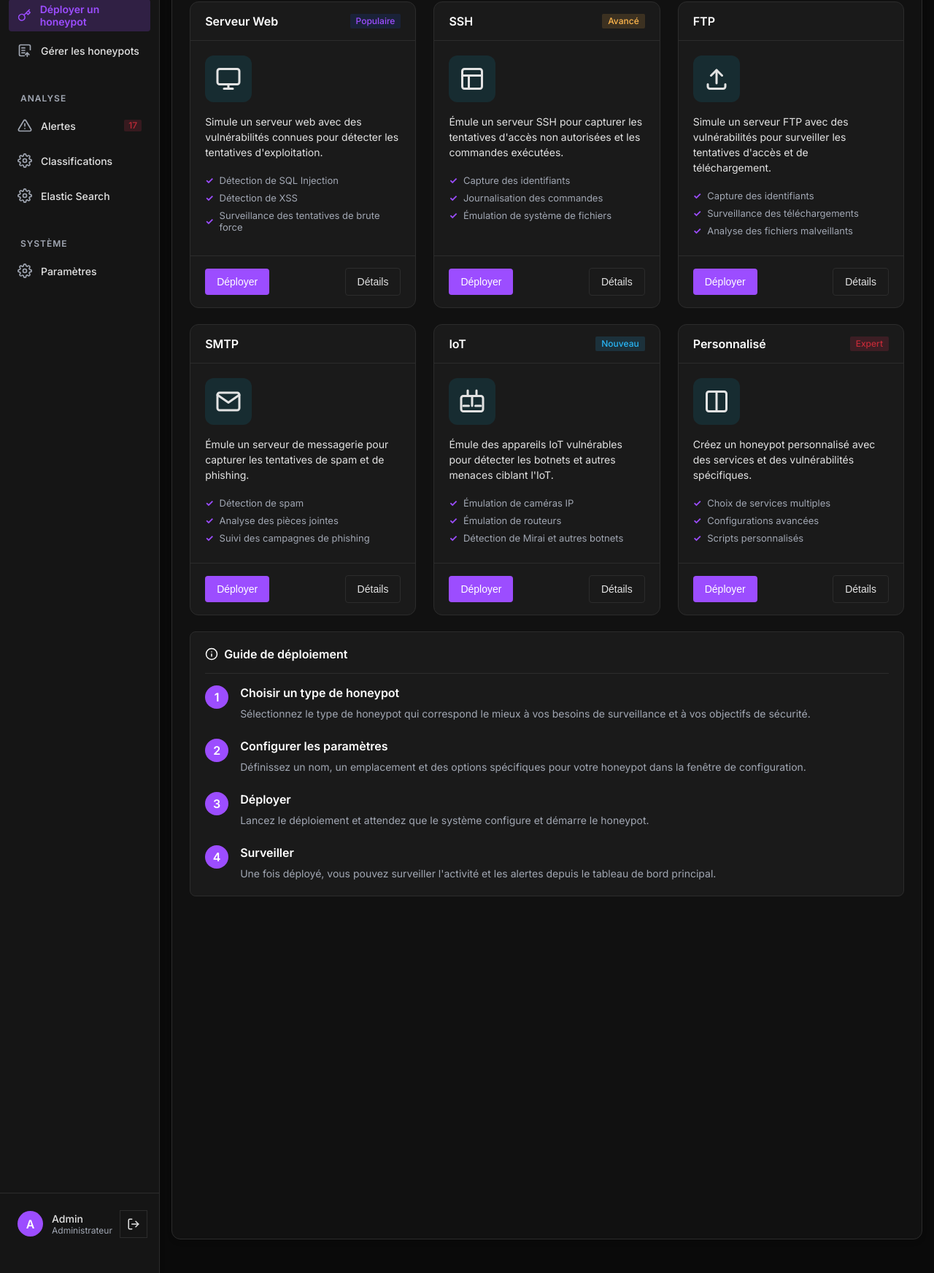
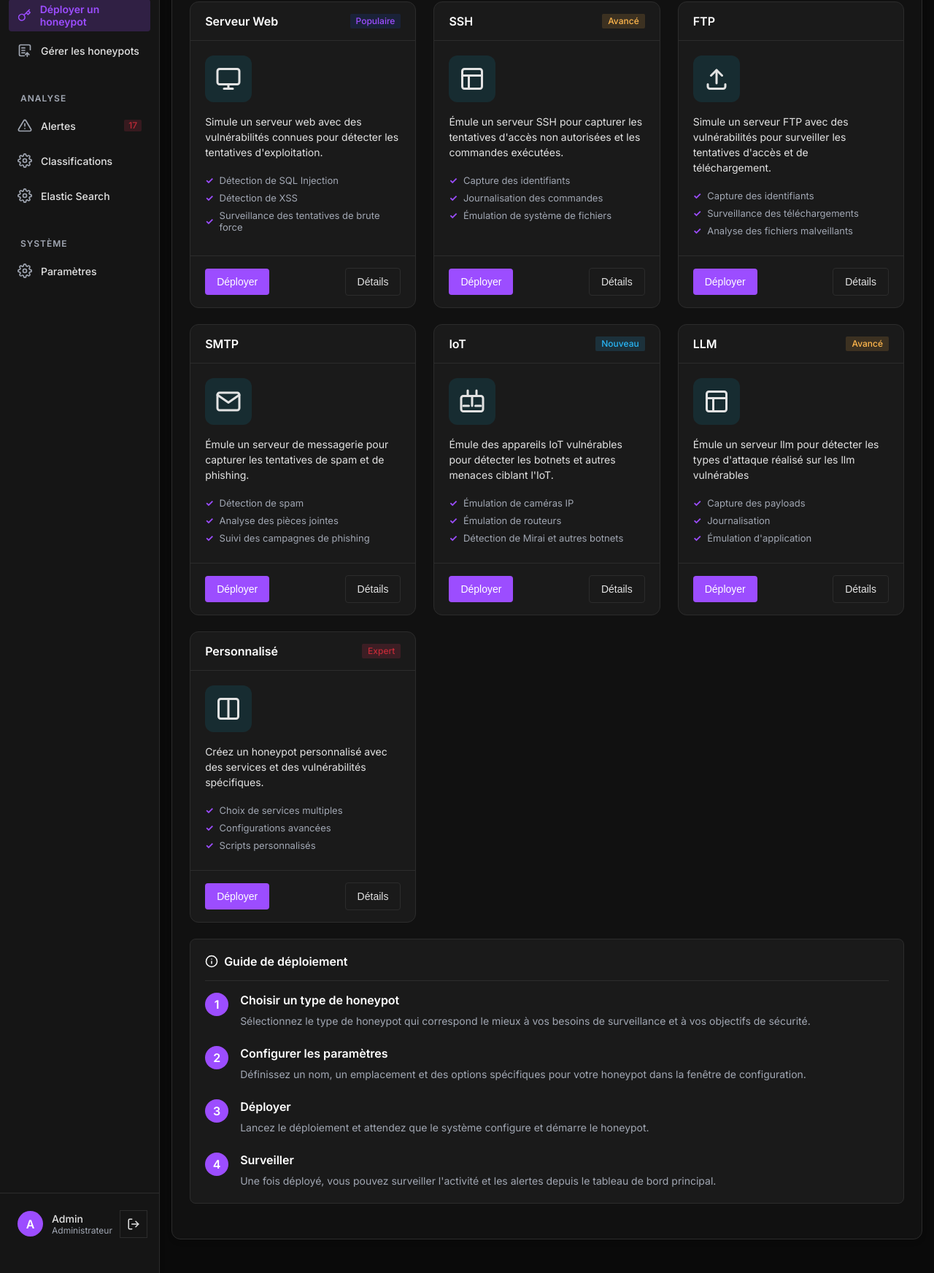
Before and after one commit to nowzee/Threatlab, a Flask app: page /deploy in a window 1280 px wide. Shown: the part 217-1961 px from the top of the page at 73% size. Run offline with Flask 3, Linux system fonts and the light colour scheme; the visitor is signed in with stand-in values (Sample User, id 1).

Commit message:
add a new card for llm deploy

```diff
--- a/templates/dashboard/deploy.html
+++ b/templates/dashboard/deploy.html
@@ -165,6 +165,35 @@
             </div>
             <div class="card-footer">
                 <button class="btn btn-primary deploy-honeypot-btn" data-type="IoT">Déployer</button>
+                <button class="btn btn-secondary">Détails</button>
+            </div>
+        </div>
+
+        <!-- LLM Honeypot -->
+        <div class="honeypot-template card">
+            <div class="card-header">
+                <h3 class="card-title">LLM</h3>
+                <span class="badge badge-warning">Avancé</span>
+            </div>
+            <div class="card-body">
+                <div class="template-icon">
+                    <svg xmlns="http://www.w3.org/2000/svg" width="36" height="36" viewBox="0 0 24 24" fill="none" stroke="currentColor" stroke-width="2" stroke-linecap="round" stroke-linejoin="round">
+                        <rect x="3" y="3" width="18" height="18" rx="2" ry="2"></rect>
+                        <line x1="3" y1="9" x2="21" y2="9"></line>
+                        <line x1="9" y1="21" x2="9" y2="9"></line>
+                    </svg>
+                </div>
+                <div class="template-description">
+                    <p>Émule un serveur llm pour détecter les types d'attaque réalisé sur les llm vulnérables</p>
+                    <ul class="feature-list">
+                        <li>Capture des payloads</li>
+                        <li>Journalisation</li>
+                        <li>Émulation d'application</li>
+                    </ul>
+                </div>
+            </div>
+            <div class="card-footer">
+                <button class="btn btn-primary deploy-honeypot-btn" data-type="SSH">Déployer</button>
                 <button class="btn btn-secondary">Détails</button>
             </div>
         </div>
```
